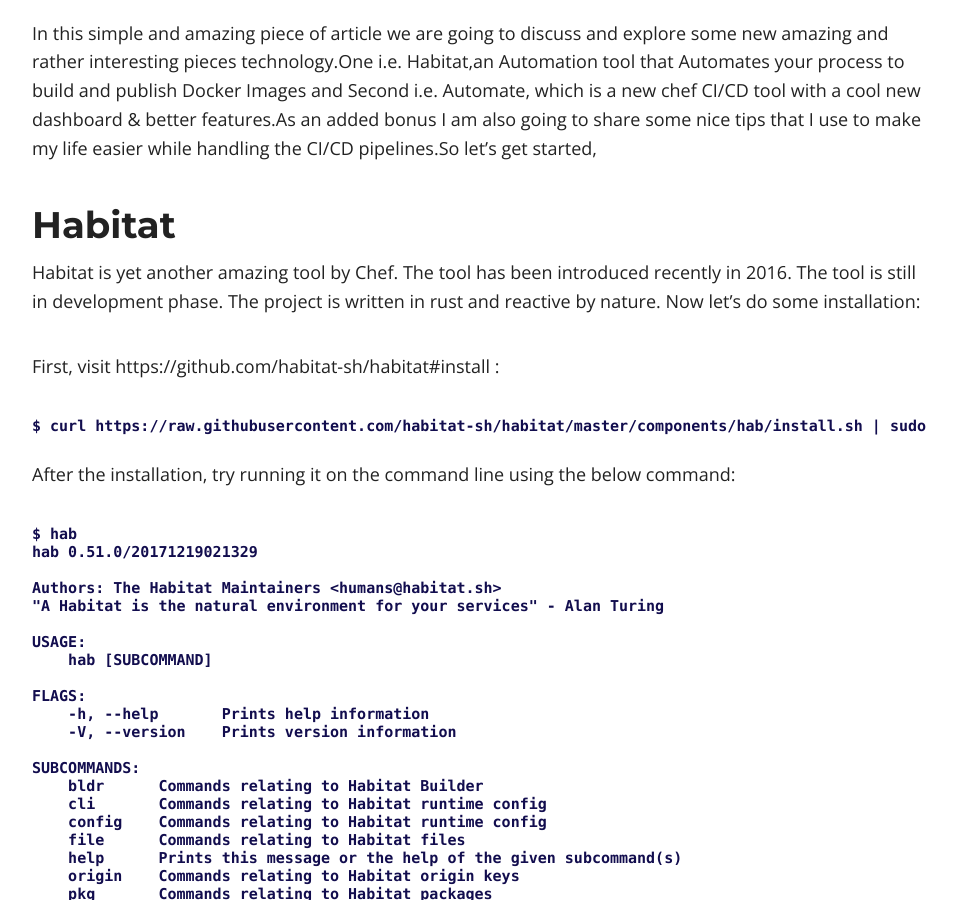
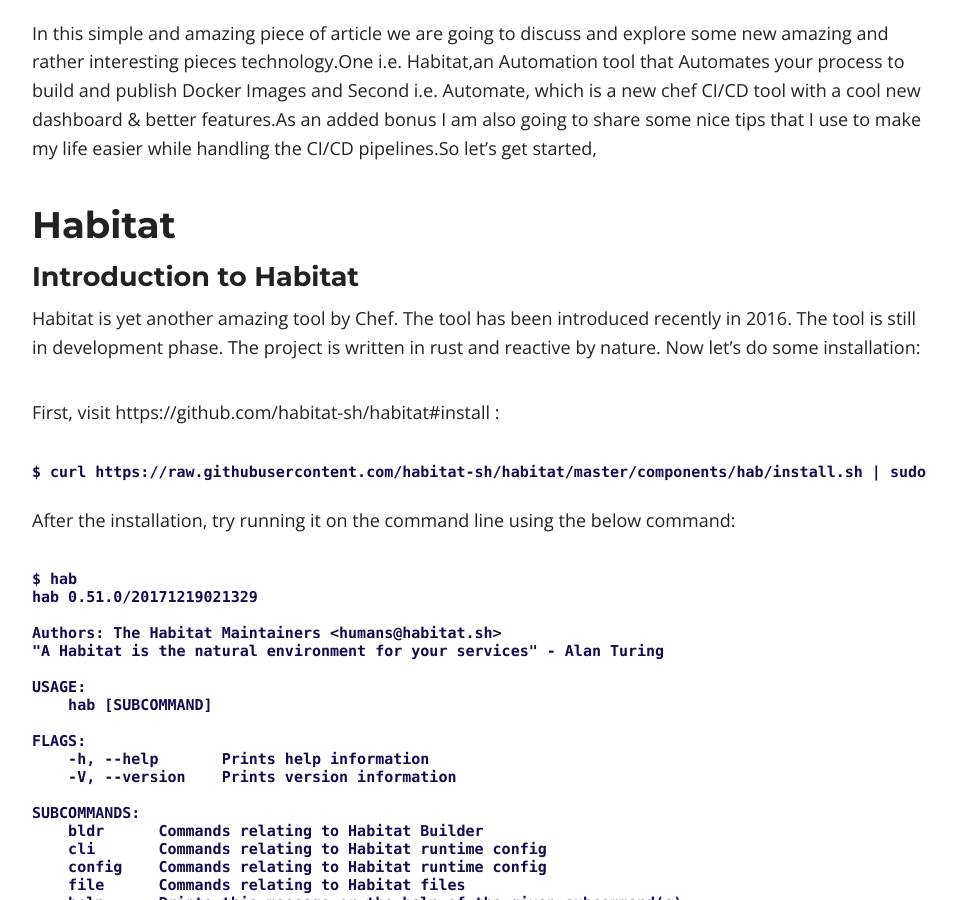
Before and after one commit to ramit05/myblog, a Jekyll site: the page built from _posts/2018-01-14-ci-cd-chef-automate.md, in a window 1280 px wide and 900 px high, scrolled down 937 px. Shown: the whole window, without its empty margins (158-1115 px from the left). Built offline with Jekyll 4.4.1, drawn with Linux system fonts in a browser that asks for light colours; nearby versions of some CDN libraries; comment, search, counter and statistics services are not loaded; some of the changed text lies outside the part shown.

Commit message:
fix workflow 4

`````diff
--- a/_posts/2018-01-14-ci-cd-chef-automate.md
+++ b/_posts/2018-01-14-ci-cd-chef-automate.md
@@ -15,6 +15,8 @@
 
 
 ## Habitat
+
+### Introduction to Habitat
 
 Habitat is yet another amazing tool by Chef. The tool has been introduced recently in 2016. The tool is still in development phase. The project is written in rust and reactive by nature. Now let's do some installation:
 
@@ -69,11 +71,11 @@
 
 If you receive the above output, then you have successfully installed habitat.
 
-## Docker Vs Habitat
+### Docker Vs Habitat
 
 <img src="https://user-images.githubusercontent.com/8342133/34904574-7af45216-f86e-11e7-87a0-1f2abf6aea3b.png" width="auto" height="auto" />
 
-## Habitat Builder
+### Habitat Builder
 
 The Habitat Builder is a place similar to Docker Hub/Quay.io. It is a place where you can automatically check in you code with habitat and build a variety of different docker images. It also enables you to publish your docker images on docker hub by connecting your docker hub account.To get started sign up at [Habitat Builder](https://bldr.habitat.sh). As one can observe, the UI seems pretty slick, so kudos to Habitat Team :)
 
@@ -101,11 +103,11 @@
 
 On the other hand, Dependencies label is used to signify the extra packages you are using/mentioned in your **plan.sh** file being used by your application.
 
-## Habitat Architecture
+### Habitat Architecture
 
 ![chef-habitat](https://user-images.githubusercontent.com/8342133/34907583-145ce07a-f8a7-11e7-9c73-8f020a1cb739.png)
 
-## Habitat Studio
+### Habitat Studio
 
 Habitat Studio is a another important feature of Habitat that allows you to test and run you application in simulation to like a real enviornment before you publish it. If you are familiar with python, you can think it as similar as [virtualenv](https://virtualenv.pypa.io/en/stable/). So let's try out hab studio.
 
@@ -131,6 +133,8 @@
 
 
 ## Chef Automate
+
+### Introduction to Chef Automate
 
 Chef automate is a CI/CD Based solution provided by Chef to complete your end to end delivery. Instead of using Jenkins or any other tool for delivery pipelines, it seems to be a perfect solution for organizations using Chef.
 
@@ -176,9 +180,9 @@
 ....
 ````
 
-## Chef Automate Setup on AWS EC2
+### Chef Automate Setup on AWS EC2
 
-### Prerequisites:
+#### Prerequisites
 
 In order for the Chef Automate Setup to work, we will use a minimal setup in order to proceed. Here are the configuration details:
 
@@ -197,7 +201,7 @@
 $CHEF_SERVER_FQDN="Public DNS NAME of Chef Server EC2 Instance"
 $CHEF_AUTOMATE_FQDN="Public DNS NAME of Chef Automate EC2 Instance"
 ````
-### Setup
+#### Setup
 
 Let's get started:
 
@@ -284,7 +288,7 @@
 ![chef-automate-internals](https://user-images.githubusercontent.com/8342133/34936511-b2b2e574-fa07-11e7-9497-502e7687af7b.png)
 
 
-## Chef Automate Internals
+### Chef Automate Internals
 
 Some of the chef automate internals that I observed during this tool exploration are as follows:
 
`````
Also changed, not shown: other parts of _posts/2018-01-14-ci-cd-chef-automate.md (+2 -4 lines).
